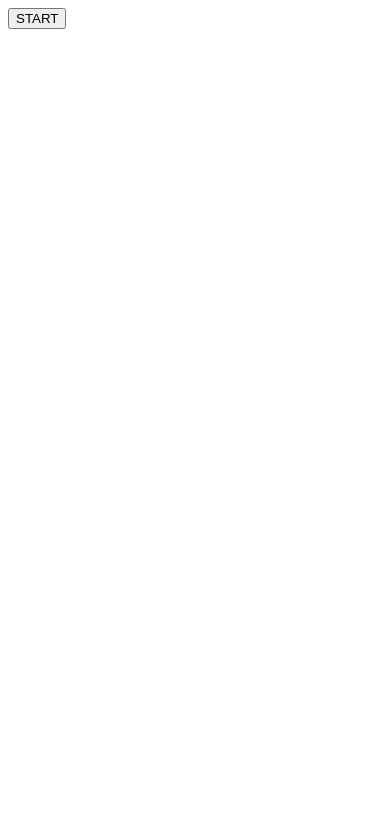
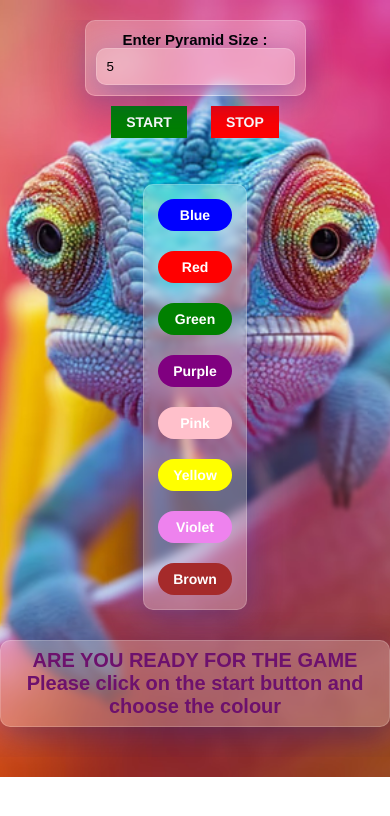
Before and after one commit to Silja-babu/New_begin, a plain HTML site: page exper1.html in a window 390 px wide. Drawn offline with Linux system fonts and the light colour scheme.

Commit message:
triangle colourwise

```diff
--- a/exper1.css
+++ b/exper1.css
@@ -1,12 +1,187 @@
-.buildingBlock {
-    display: inline-block;
-    width: 20px;
-    height: 20px;
-    margin: 2px 5px;
-    background-color: #eee;
-    border: 2px solid #ccc;
+body,html{
+  overflow-x: hidden;
+}
+
+#id{
+  font-family: Arial, Helvetica, sans-serif;
+  font-size: 20px;
+  font-weight: bolder;
+  line-height: -0.02em;
+  text-align: center;
+  flex-wrap: nowrap;
+  overflow-x: hidden;
+  padding-top: 50px;
+  background: rgba( 255, 255, 255, 0.25 );
+  box-shadow: 0 8px 32px 0 rgba( 31, 38, 135, 0.37 );
+  backdrop-filter: blur( 4px );
+  padding: 8px;
+  width: fit-content;
+  border-radius: 10px;
+  border: 1px solid rgba( 255, 255, 255, 0.18 );
+  margin: 30px auto;
+  color:rgb(109, 17, 109);
+
+}
+.input{
+  font-size: 15px;
+  font-weight: bolder;
+  font-family: Arial, Helvetica, sans-serif;
+  background: rgba( 255, 255, 255, 0.25 );
+  box-shadow: 0 8px 32px 0 rgba( 31, 38, 135, 0.37 );
+  backdrop-filter: blur( 4px );
+  padding: 10px;
+  width: fit-content;
+  margin: 0 auto;
+  border-radius: 10px;
+  border: 1px solid rgba( 255, 255, 255, 0.18 );
+
+
+
+}
+input{
+  background: rgba( 255, 255, 255, 0.25 );
+  box-shadow: 0 8px 32px 0 rgba( 31, 38, 135, 0.37 );
+
+  padding: 10px;
+
+  border-radius: 10px;
+  border: 1px solid rgba( 255, 255, 255, 0.18 );
+}
+.circle{
+   padding: 10px;
+   background: transparent;
+   border: 2px solid transparent;
+   border-radius: 50%;
+   margin:10px;
+   flex-wrap: nowrap;
+}
+body{
+  overflow: hidden;
+  text-align: center;
+  margin: 20px;
+  box-sizing: border-box;
+  flex-wrap: nowrap;
+  background-image: url(image/MainAfter\ \(1\).avif);
+  background-position: center center;
+  background-repeat: repeat-x;
+  background-size: cover;
+
+
+}
+button{
+  background: transparent;
+  border: none;
+  color: white;
+  font-family: 'Franklin Gothic Medium', 'Arial Narrow', Arial, sans-serif;
+  font-size: 14px;
+  font-weight: bolder;
+  margin: 10px 10px;
+}
+
+#startbutton{
+  background-color: green;
+  padding: 8px 15px;
+}
+#stopbutton{
+  background-color: red;
+  padding: 8px 15px;
+}
+#blue{
+  background-color: blue;
+  padding: 8px 15px;
+  border-radius: 50px;
+}
+#red{
+  background-color: red;
+  padding: 8px 15px;
+  border-radius: 50px;
+}
+#green{
+  background-color: green;
+  padding: 8px 15px;
+  border-radius: 50px;
+}
+#purple{
+  background-color: purple;
+  padding: 8px 15px;
+  border-radius: 50px;
+}
+#pink{
+  background-color: pink;
+  padding: 8px 15px;
+  border-radius: 50px;
+}
+#yellow{
+  background-color: yellow;
+  padding: 8px 15px;
+  border-radius: 50px;
+}
+#violet{
+  background-color: violet;
+  padding: 8px 15px;
+  border-radius: 50px;
+}
+#brown{
+  background-color: brown;
+  padding: 8px 15px;
+  border-radius: 50px;
+}
+.colourgroup{
+  box-sizing: border-box;
+  height: fit-content;
+  background: rgba( 255, 255, 255, 0.25 );
+  box-shadow: 0 8px 32px 0 rgba( 31, 38, 135, 0.37 );
+  backdrop-filter: blur( 4px );
+  padding: 4px;
+  position: absolute;
+  top: 85px;
+  display: flex;
+  flex-direction: column;
+  border-radius: 10px;
+  border: 1px solid rgba( 255, 255, 255, 0.18 );
+  height: 35%;
+  overflow-y: scroll;
+  scrollbar-width: none;
+
+}
+@media(max-width:630px){
+
+  .circle{
+    padding: 10px;
+    margin: 4px;
+  }
+}
+@media(max-width:630px){
+  .colourgroup{
+    position: unset;
+    flex: unset;
+    width: fit-content;
+    margin: 0 auto;
+  }
+  .input{
+    box-sizing: border-box;
+    width: min-content;
+    overflow-x: hidden;
+    margin: 0 auto;
+  }
+  body{
+    background-position: center center;
+    background-size: cover;
+    margin-left: 0;
+    margin-right: 0;
   }
 
-  #container {
-    text-align: center;
+}
+
+@media(max-width:330px){
+  .circle{
+    padding: 5px;
+    margin: 3px;
   }
+  .input{
+    width: 100%;
+  }
+  .input input{
+    width: 70%;
+  }
+}
--- a/exper1.html
+++ b/exper1.html
@@ -7,9 +7,29 @@
     <link rel="stylesheet" href="exper1.css">
 </head>
 <body>
+    <div class="input">
+        <label for="pyramidSize">Enter Pyramid Size : </label>
+        <input id="pyramidSize" value="5">
+    </div>
 
-    <button id="pyramid" onclick="rows()">START</button>
-    <p id="begin"></p>
+    <div class="start">
+        <button id="startbutton">START</button>
+        <button id="stopbutton" >STOP</button>
+    </div>
+   <br>
+   <br>
+   <div class="colourgroup">
+        <button id="blue" onclick="changecolour('blue')">Blue</button>
+        <button id="red" onclick="changecolour('red')">Red</button>
+        <button id="green"  onclick="changecolour('green')">Green</button>
+        <button id="purple" onclick="changecolour('purple')">Purple</button>
+        <button id="pink"  onclick="changecolour('pink')">Pink</button>
+        <button id="yellow" onclick="changecolour('yellow')">Yellow</button>
+        <button id="violet" onclick="changecolour('violet')">Violet</button>
+        <button id="brown" onclick="changecolour('brown')">Brown</button>
+    </div>
+    <p id="id">ARE YOU READY FOR THE GAME<br>Please click on the start button and choose the colour</p>
+
     <script src="exper1.js"></script>
 </body>
 </html>
--- a/exper1.js
+++ b/exper1.js
@@ -1,17 +1,52 @@
+
+
+function generatePyramid(n){
+    const container=document.getElementById('id')
+
+    container.innerHTML='';
+    for(let i=1;i<=n;i++){
+
+        let spaces=''.repeat(n-i);
+        let stars='<button class="circle"></button>'.repeat(2*i-1);
+
+        let row=stars+spaces;
+        container.innerHTML+=row+'<br>'
+    }
+}
+
+function changecolour(newcolor) {
+    const buttons = document.querySelectorAll("#id .circle");
+    buttons.forEach(button => {
+        button.style.backgroundColor = newcolor;
+    });
+}
 
 
 
-function rows(n){
-    n=prompt("enter a size of the pyramind")
-    for (let i = 0; i <n; i++) {
-        var output = '';
-        for (let j =0; j < n - i; j++){ output += '<div></div> ';
-        for (let k = 0; k <= i; k++) {output += ' <div class="buildingBlock"></div>';
 
-    }
+function showText(){
+    const elem=document.getElementById('id')
+    elem.style.display='block'
 
 }
+function hideText(){
+    const elem=document.getElementById('id')
+    elem.style.display='none'
 }
-rows()
+document.getElementById('startbutton').addEventListener('click',function(){
+    const size=parseInt(document.getElementById('pyramidSize').value);
 
-}
+    showText()
+    generatePyramid(size)
+
+
+})
+
+document.getElementById('stopbutton').addEventListener('click',function(){
+
+    hideText(
+
+
+
+    )
+})
```
Also changed, not shown: checking.html (added, +59 -0 lines), checking.js (added, +23 -0 lines), color.html (+2 -1 lines), image/MainAfter (1).avif (added).
